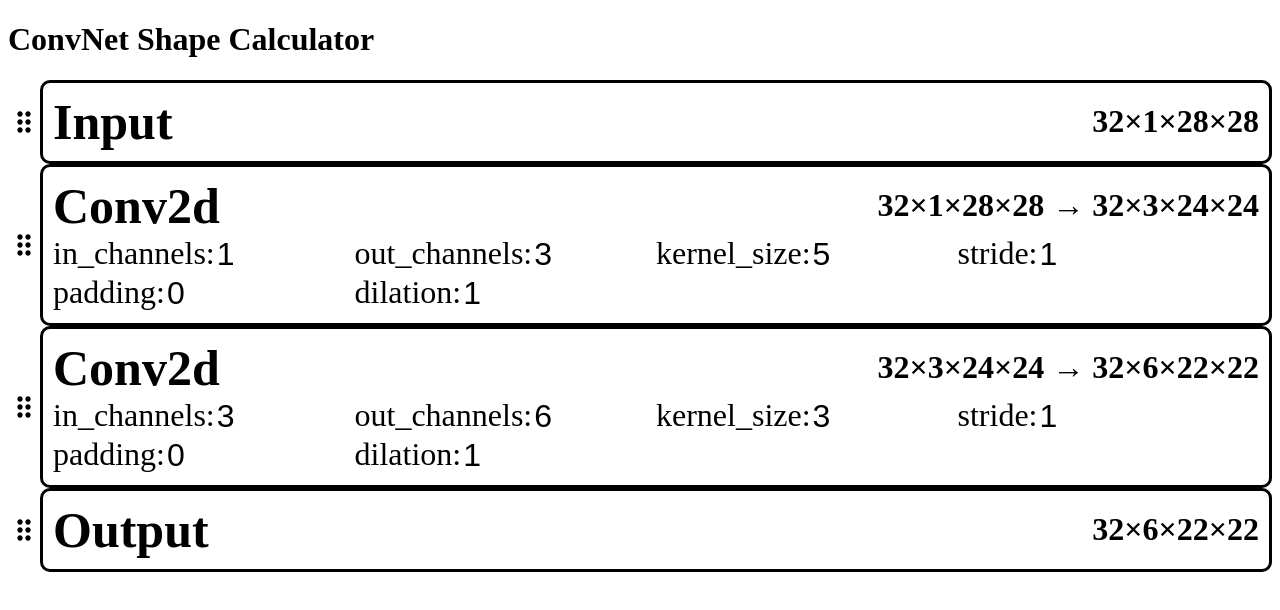
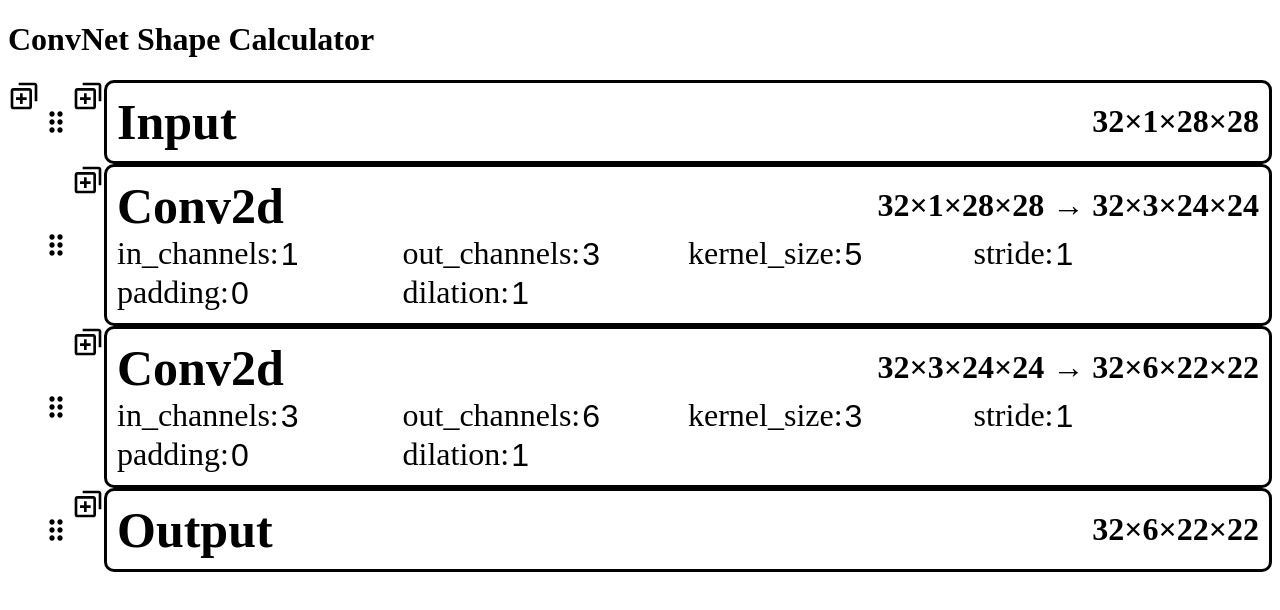
Before and after one commit to lemolatoon/convnet-shape-calculator, a Next.js app: page / in a window 1280 px wide. Shown: the top 610 px of the page. Built offline with nearby package versions, Linux system fonts and the light colour scheme.

Commit message:
Impl duplicated button UI

```diff
--- a/src/components/Sequential.tsx
+++ b/src/components/Sequential.tsx
@@ -39,6 +39,7 @@ const SequentialLayout = ({
   renderLayers,
 }: SequentialLayoutProps) => {
   return (
+    <div>
       <DragDropContext onDragEnd={handleOnDragEnd}>
         <Droppable droppableId="tempDrappableId">
           {(provided) => (
@@ -69,6 +70,7 @@ const SequentialLayout = ({
           )}
         </Droppable>
       </DragDropContext>
+    </div>
   );
 };
 
--- a/src/components/ui/Layer.tsx
+++ b/src/components/ui/Layer.tsx
@@ -4,15 +4,18 @@ import { Conv2dParams } from "@/components/layers/sizeFuncs";
 import { useSequential } from "@/components/Sequential";
 import {
   Layer,
+  LayerComponent,
   OnClickTypes,
   PrimitiveLayerParams,
   Render,
+  RenderProps,
   SequentialParams,
 } from "@/type/layer";
 import { displaySize, Size } from "@/type/size";
 import { exhaustiveChack, RequiredDeep } from "@/type/util";
 import { ChangeEvent } from "react";
 import styled from "styled-components";
+import { BiDuplicate } from "react-icons/bi";
 
 export type LayerProps<T extends string | number | undefined> = {
   name: string;
@@ -147,31 +150,69 @@ export const LayerBase = <T extends string | number>({
   );
 };
 
+const StyledDuplicateButton = styled(BiDuplicate)`
+  cursor: pointer;
+  font-size: 2em;
+`;
+const LayerWrapper = styled.div``;
+const LayerHOCBox = styled.div`
+  display: grid;
+  grid-template-columns: auto 1fr;
+  > ${StyledDuplicateButton} {
+    grid-row-start: 0;
+    grid-row-end: 1;
+    grid-column-start: 0;
+    grid-column-end: 1;
+  }
+
+  > ${LayerWrapper} {
+    grid-row-start: 0;
+    grid-row-end: 1;
+    grid-column-start: 2;
+    grid-column-end: 3;
+  }
+`;
+
+const AddCommonsAlongAllLayers = (PureLayer: LayerComponent): LayerComponent =>
+  function AppliedLayer({ tensor }: RenderProps) {
+    return (
+      <LayerHOCBox>
+        <StyledDuplicateButton />
+        <LayerWrapper>
+          <PureLayer tensor={tensor} />
+        </LayerWrapper>
+      </LayerHOCBox>
+    );
+  };
+
 export const renderLayer: Render = (
   layer: Layer,
   updateLayer: (layer: Layer) => void
 ) => {
+  const PureLayer = (() => {
     switch (layer.key) {
       case "Conv2d":
-      return function Conv2d({ tensor }) {
+        return function Conv2d({ tensor }: RenderProps) {
           const updateParams = (params: RequiredDeep<Conv2dParams>) =>
             updateLayer({ key: "Conv2d", params });
           const applyLayer = useConv2d(layer.params, updateParams);
           return applyLayer(tensor);
         };
       case "Sequential":
-      return function Sequential({ tensor }) {
+        return function Sequential({ tensor }: RenderProps) {
           const updateParams = (params: SequentialParams) =>
             updateLayer({ key: "Sequential", params });
           const applyLayer = useSequential(layer.params, updateParams);
           return applyLayer(tensor);
         };
       case "JustTensor":
-      return function JustTensor({ tensor }) {
+        return function JustTensor({ tensor }: RenderProps) {
           return makeJustTensorApplyLayer(layer.params.name)(tensor);
         };
       default:
         exhaustiveChack(layer);
         throw new Error("unreacheable");
     }
+  })();
+  return AddCommonsAlongAllLayers(PureLayer);
 };
--- a/src/type/layer.ts
+++ b/src/type/layer.ts
@@ -46,8 +46,9 @@ export type Clone = <L extends Layer>(layer: L) => L;
 export type RenderProps = {
   tensor?: Tensor<Size>;
 };
+export type LayerComponent = (props: RenderProps) => JSX.Element;
 // pureFunction
 export type Render = (
   layer: Layer,
   updateLayer: (layer: Layer) => void
-) => (props: RenderProps) => JSX.Element;
+) => LayerComponent;
```
Lines whose indentation alone changed are shown as unchanged.
